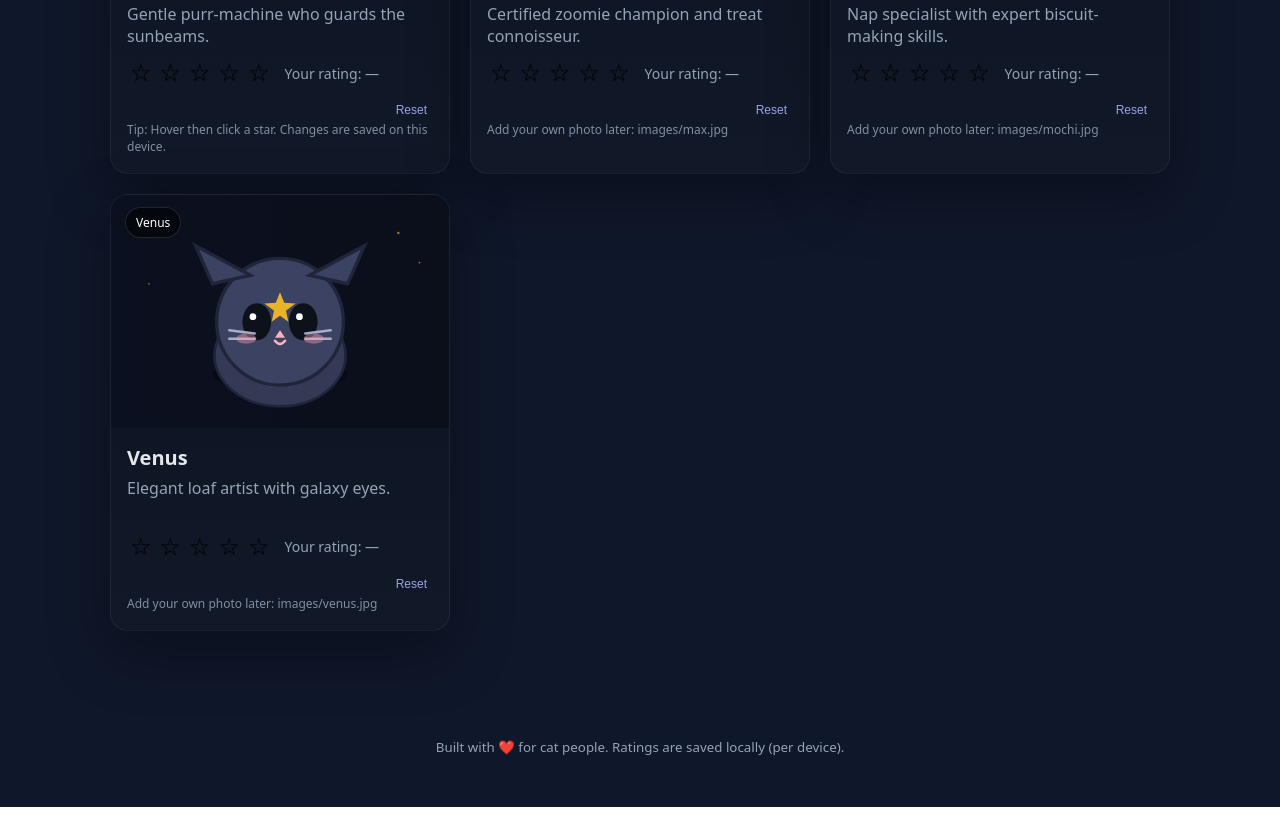
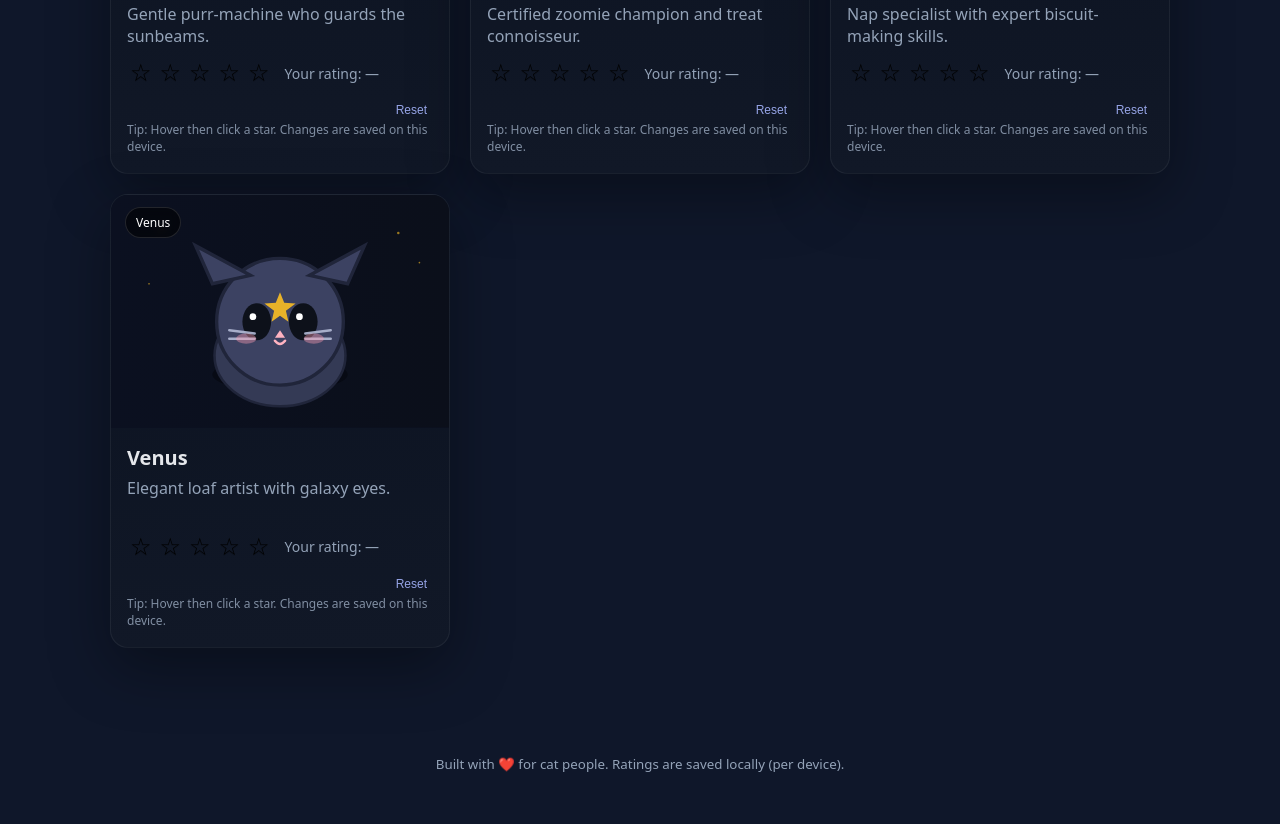
Before and after one commit to amnrell/CATLOVERS, a plain HTML site: page index.html in a window 1280 px wide. Shown: the part 489-1313 px from the top of the page. Drawn offline with Linux system fonts and the light colour scheme.

Commit message:
Update index.html

```diff
--- a/index.html
+++ b/index.html
@@ -229,7 +229,7 @@
           <span class="your-rating" aria-live="polite">Your rating: —</span>
           <button class="btn-reset" type="button" title="Reset rating">Reset</button>
         </div>
-        <div class="rate-hint">Add your own photo later: images/max.jpg</div>
+        <div class="rate-hint">Tip: Hover then click a star. Changes are saved on this device.</div>
       </div>
     </article>
 
@@ -277,7 +277,7 @@
           <span class="your-rating" aria-live="polite">Your rating: —</span>
           <button class="btn-reset" type="button" title="Reset rating">Reset</button>
         </div>
-        <div class="rate-hint">Add your own photo later: images/mochi.jpg</div>
+        <div class="rate-hint">Tip: Hover then click a star. Changes are saved on this device.</div>
       </div>
     </article>
 
@@ -335,7 +335,7 @@
           <span class="your-rating" aria-live="polite">Your rating: —</span>
           <button class="btn-reset" type="button" title="Reset rating">Reset</button>
         </div>
-        <div class="rate-hint">Add your own photo later: images/venus.jpg</div>
+        <div class="rate-hint">Tip: Hover then click a star. Changes are saved on this device.</div>
       </div>
     </article>
   </main>
```
